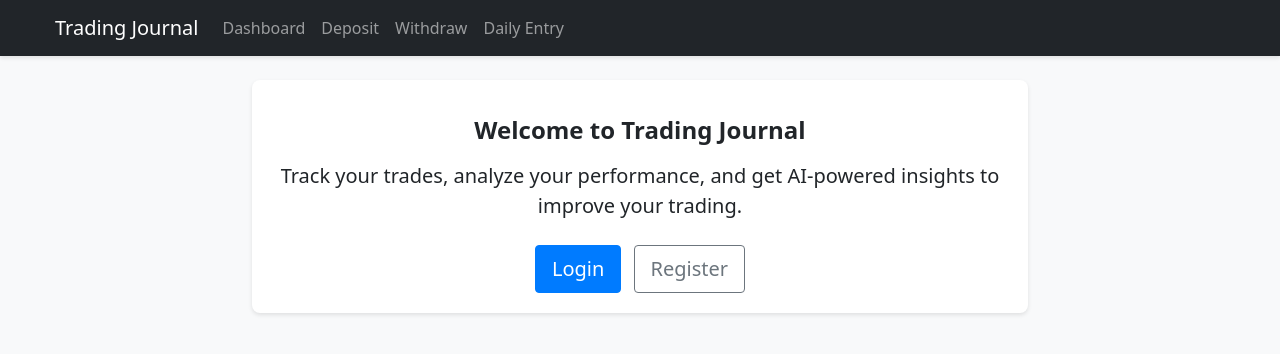
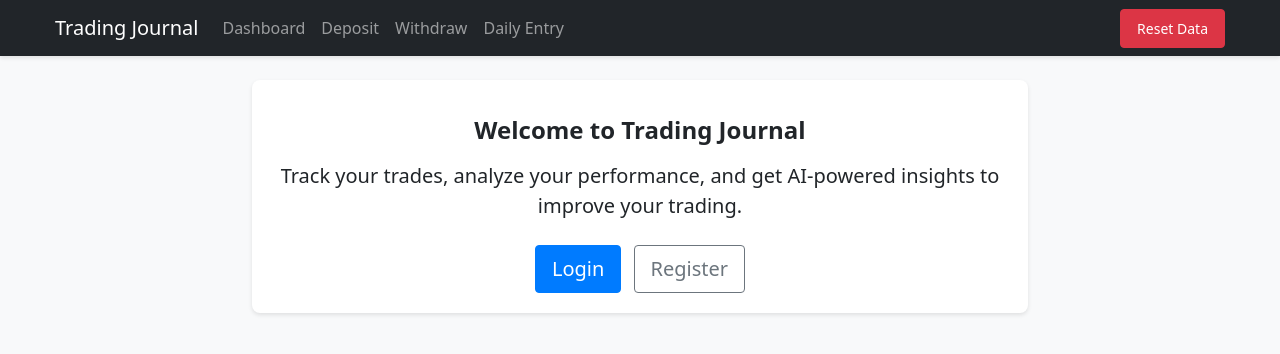
Before and after one commit to exrienz/TradingJournal, a FastAPI app: page / in a window 1280 px wide. Shown: the top 354 px of the page. Run offline with FastAPI, Linux system fonts and the light colour scheme; some libraries are stand-ins or nearby versions.

Commit message:
Move reset data button to navbar

```diff
--- a/app/main.py
+++ b/app/main.py
@@ -429,6 +429,15 @@ async def update_daily_entry(
         raise HTTPException(status_code=404, detail="Entry not found")
     return updated_entry
 
+
+@app.post("/reset-data")
+async def reset_data(
+    current_user: models.User = Depends(auth.get_current_active_user),
+    db: Session = Depends(get_db)
+):
+    crud.reset_user_data(db, current_user.id)
+    return RedirectResponse(url="/dashboard", status_code=303)
+
 @app.get("/test")
 async def test():
     print("Test endpoint called")
--- a/app/templates/base.html
+++ b/app/templates/base.html
@@ -29,6 +29,10 @@
                         <a class="nav-link" href="/daily-entry">Daily Entry</a>
                     </li>
                 </ul>
+                <form class="d-flex ms-auto" action="/reset-data" method="post"
+                      onsubmit="return confirm('Are you sure you want to reset all data? This cannot be undone.');">
+                    <button class="btn btn-danger btn-sm" type="submit">Reset Data</button>
+                </form>
             </div>
         </div>
     </nav>
--- a/app/templates/dashboard.html
+++ b/app/templates/dashboard.html
@@ -58,6 +58,7 @@
             </div>
         </div>
     </div>
+
 
     <!-- Trading Calendar -->
     <div class="row mb-4">
```
Also changed, not shown: app/crud.py (+12 -0 lines).
